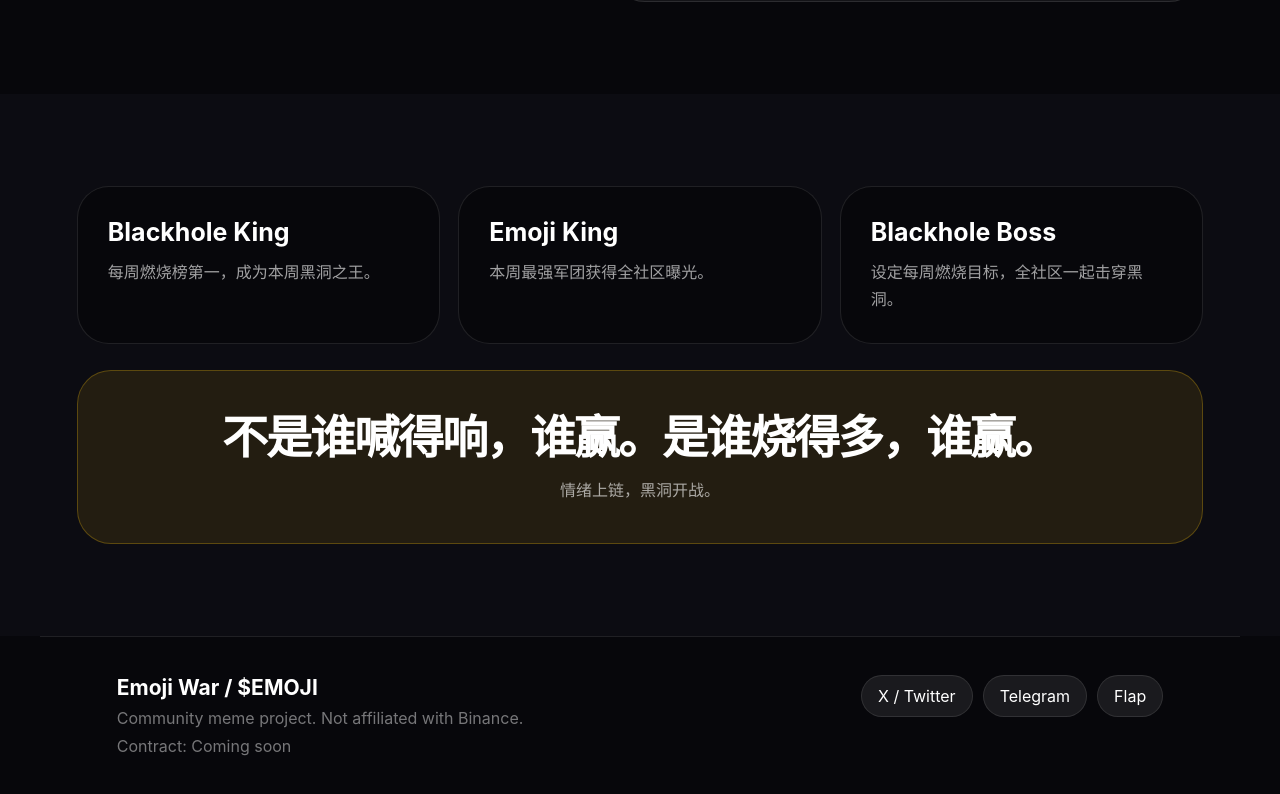
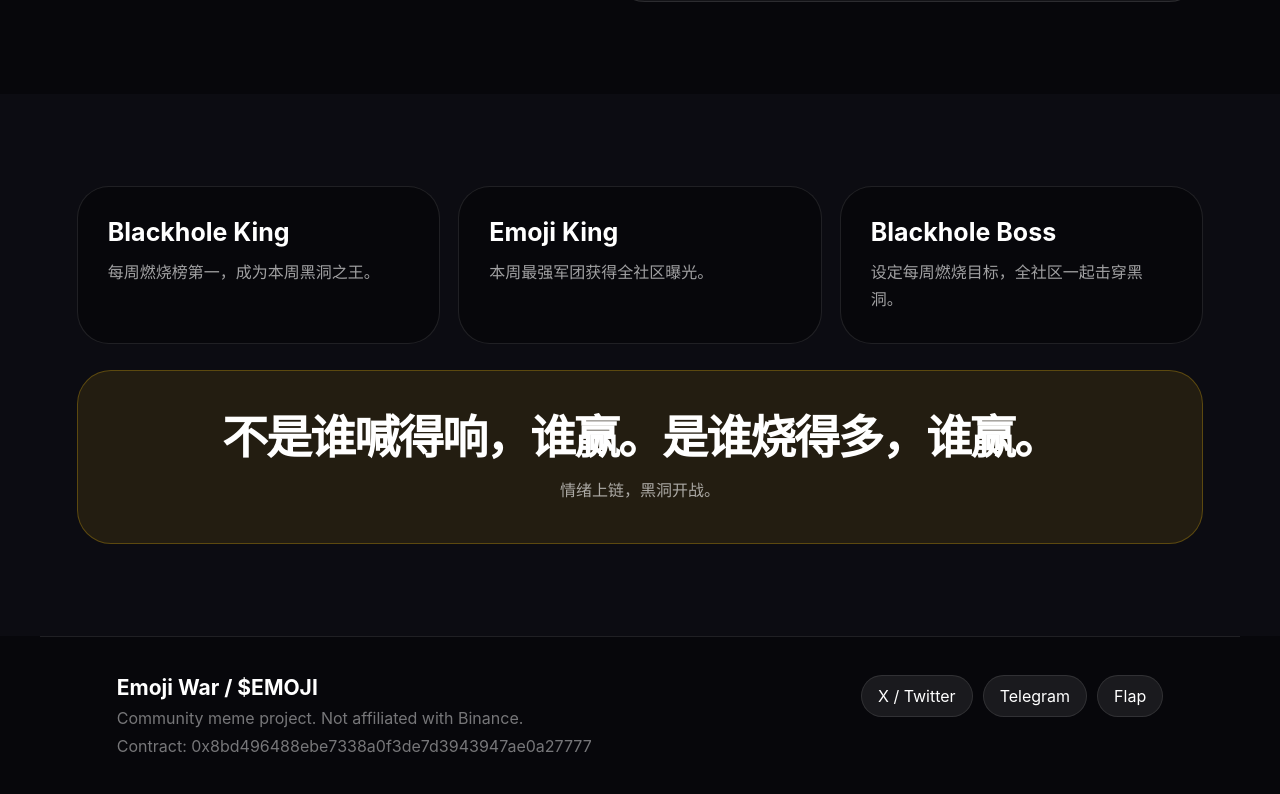
Before and after one commit to fniu807-collab/emoji-war-website, a React (Vite) app: page / in a window 1280 px wide. Shown: the part 1931-2725 px from the top of the page. Built offline with nearby package versions, Linux system fonts and the light colour scheme.

Commit message:
update links

```diff
--- a/src/App.jsx
+++ b/src/App.jsx
@@ -7,10 +7,10 @@ const armies = [
 ];
 
 const links = {
-  flap: "#",       // 发币后把 # 替换成 Flap 买币链接
+  flap: "https://gmgn.ai/bsc/token/0x8bd496488ebe7338a0f3de7d3943947ae0a27777",       // 发币后把 # 替换成 Flap 买币链接
   twitter: "#",    // 把 # 替换成 X / Twitter 链接
   telegram: "#",   // 把 # 替换成 Telegram 链接
-  contract: "Coming soon" // 发币后替换成合约地址
+  contract: "0x8bd496488ebe7338a0f3de7d3943947ae0a27777" // 发币后替换成合约地址
 };
 
 export default function App() {
```
